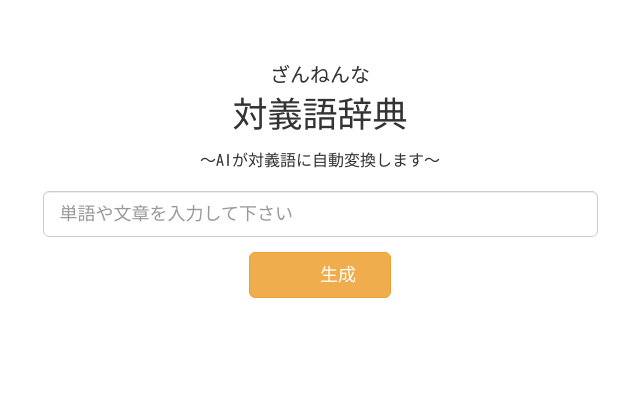
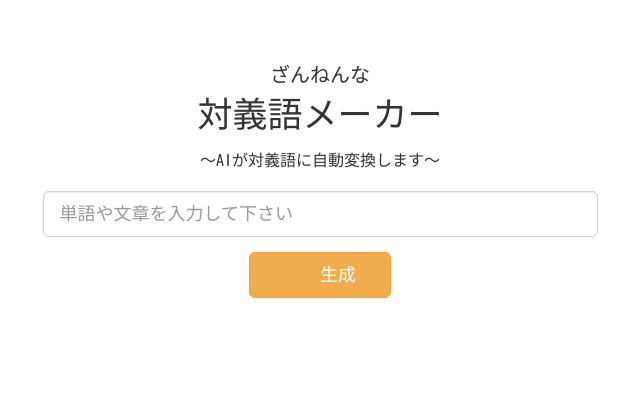
Before and after one commit to soichi-fujiwara/flask-antonym, a Flask app: page / in a window 1280 px wide. Shown: the top 420 px of the page, without its empty margins (320-960 px from the left). Run offline with Flask 2, Linux system fonts and the light colour scheme; some libraries are stand-ins or nearby versions.

Commit message:
Update index.html

```diff
--- a/templates/index.html
+++ b/templates/index.html
@@ -10,7 +10,7 @@
         <div id="main_title_min">ざんねんな</div>
       </div>
       <div class="col-xs-12">
-        <div id="main_title_big">対義語辞典</div>
+        <div id="main_title_big">対義語メーカー</div>
       </div>
       <div class="col-xs-12">
         <div id="main_title_info">～AIが対義語に自動変換します～</div>
@@ -50,7 +50,7 @@
           <div class="col-xs-12 col-md-6 col-lg-4" style="text-align:center;">{{ ant_word }}
 <!-- Tweet-Sentence -->
             <a href="https://twitter.com/share" class="twitter-share-button" data-url="http://convert-to-antonym.appspot.com/"
-            data-text="【{{ in_words }}】の対義語は&#13;&#10;【{{ ant_word }}】です。&#13;&#10;ざんねんな対義語辞典">Tweet</a>
+            data-text="【{{ in_words }}】の対義語は&#13;&#10;【{{ ant_word }}】です。&#13;&#10;対義語メーカー">Tweet</a>
           </div>
         {% endfor %}
       </div>
```
